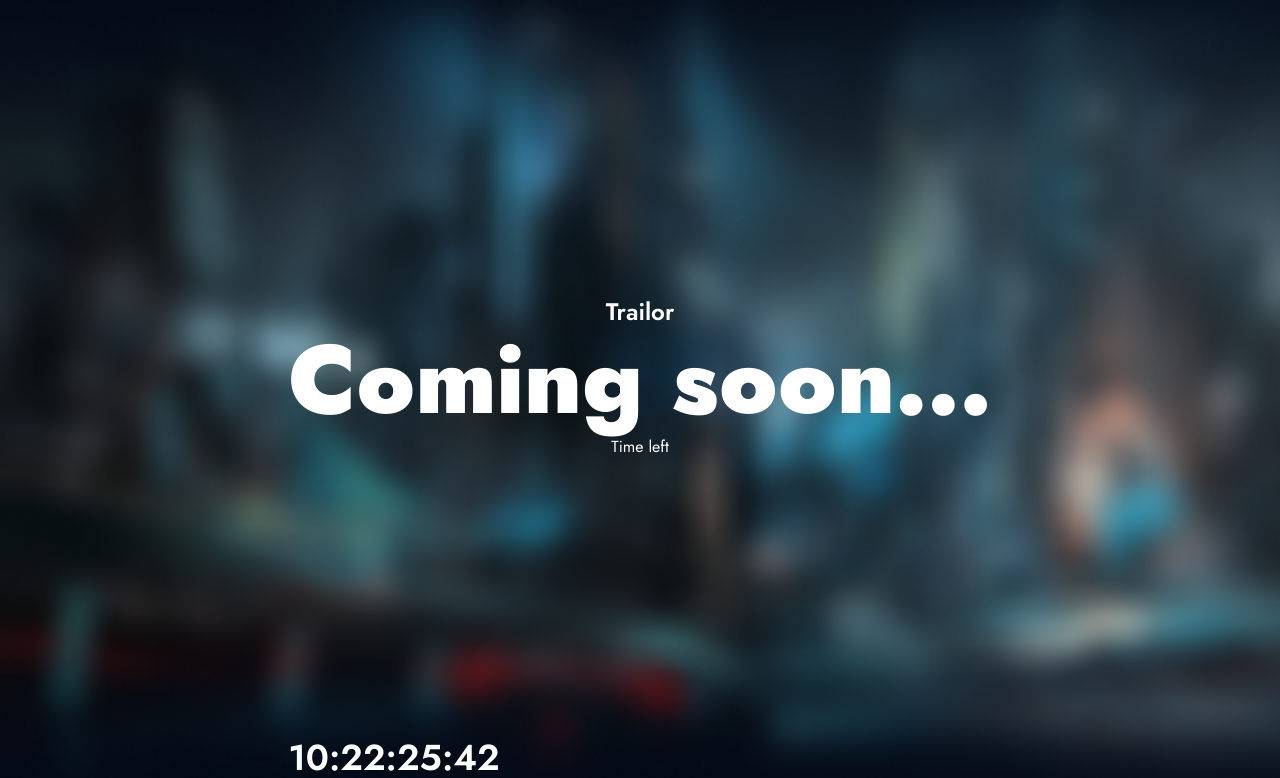
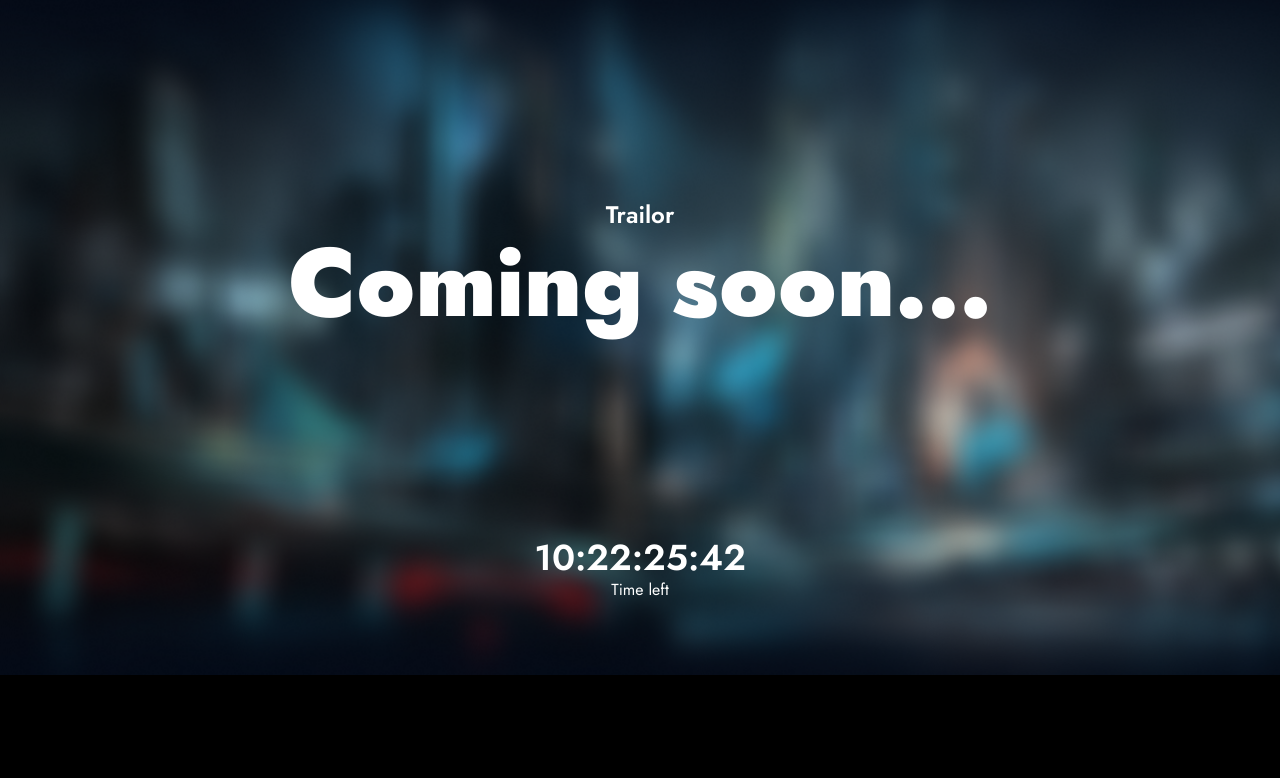
Before and after one commit to jatin-rajput563/Nigalya-page, a plain HTML site: page index.html in a window 1280 px wide. Shown: the part 740-1518 px from the top of the page. After the commit the page ends 1415 px from the top, so only its background shows below. Drawn offline with Linux system fonts and the light colour scheme.

Commit message:
all-mistakes-complete

```diff
--- a/assets/css/style.css
+++ b/assets/css/style.css
@@ -233,9 +233,16 @@ section {
     padding-top: 49px;
 }
 
-.time-para {
-    position: absolute;
-    bottom: 0;
+.mt-199 {
+    margin-top: 199px;
+}
+
+.mt-223 {
+    margin-top: 223px;
+}
+
+.pb-74 {
+    padding-bottom: 74px;
 }
 
 @media (max-width:991.98px) {
@@ -354,3 +361,10 @@ section {
         display: none;
     }
 }
+
+@media (max-width:1159.98px) {
+    .py-150 {
+        padding-left: 40px;
+        padding-right: 40px;
+    }
+}
--- a/index.html
+++ b/index.html
@@ -84,12 +84,12 @@
         <img class="w-100 bottom-layer" src="./assets/image/png/bottom-layer.png" alt="bottom-layer">
     </section>
     <!-- ============section-2============ -->
-    <section class="sec-2-bg-img min-vh-100 justify-centent-center align-items-center d-flex position-relative">
+    <section class="sec-2-bg-img">
         <div class="container">
-            <p class="fw-normal fs-lg lh-27 jost-family text-center">Trailor</p>
+            <p class="fw-normal fs-lg lh-27 jost-family text-center mt-223">Trailor</p>
             <p class="jost-family fw-bold fs-xxl lh-109 text-center">Coming soon...</p>
-            <p class="jost-family fw-normal fs-xl lh-41 text-center time-para">10:22:25:42</p>
-            <p class="jost-family fw-light fs-sm text-center">Time left</p>
+            <p class="jost-family fw-normal fs-xl lh-41 text-center mt-199">10:22:25:42</p>
+            <p class="jost-family fw-light fs-sm text-center pb-74">Time left</p>
         </div>
     </section>
     <script src="/assets/js/app.js"></script>
```
